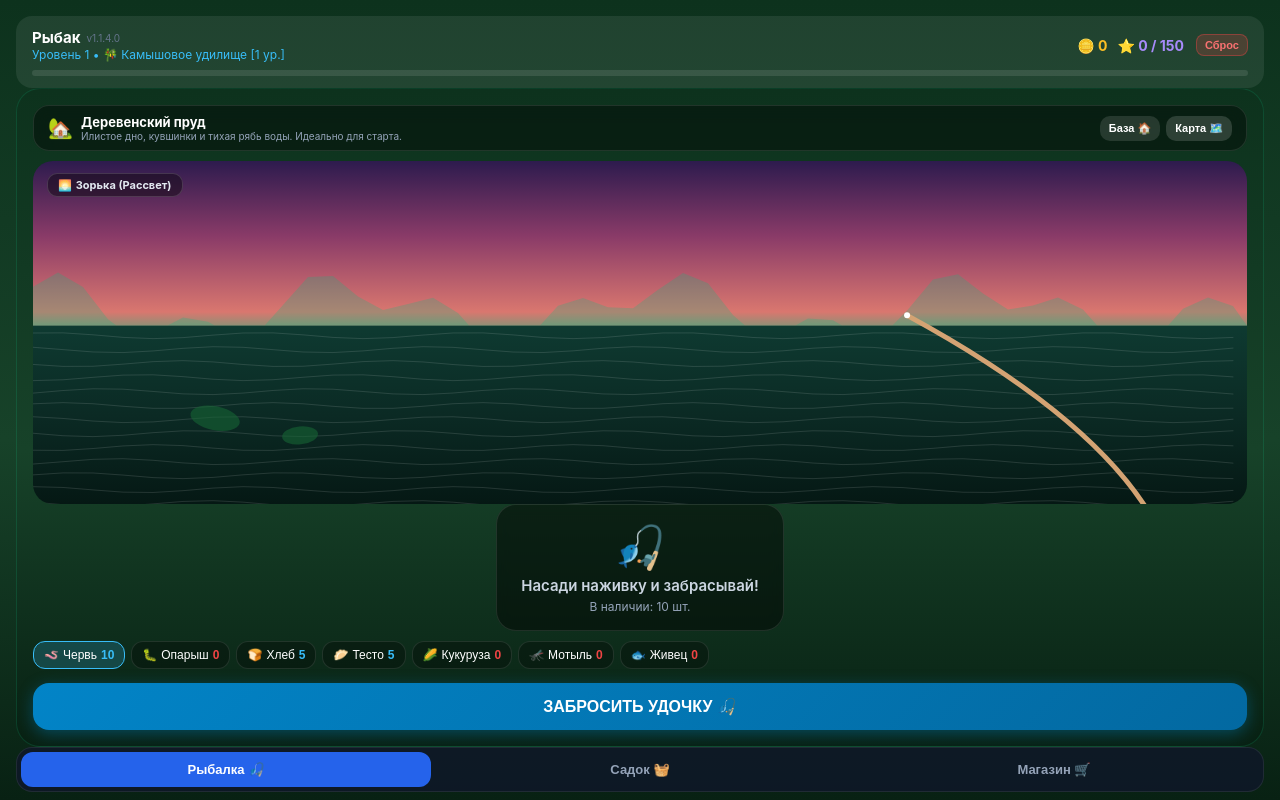
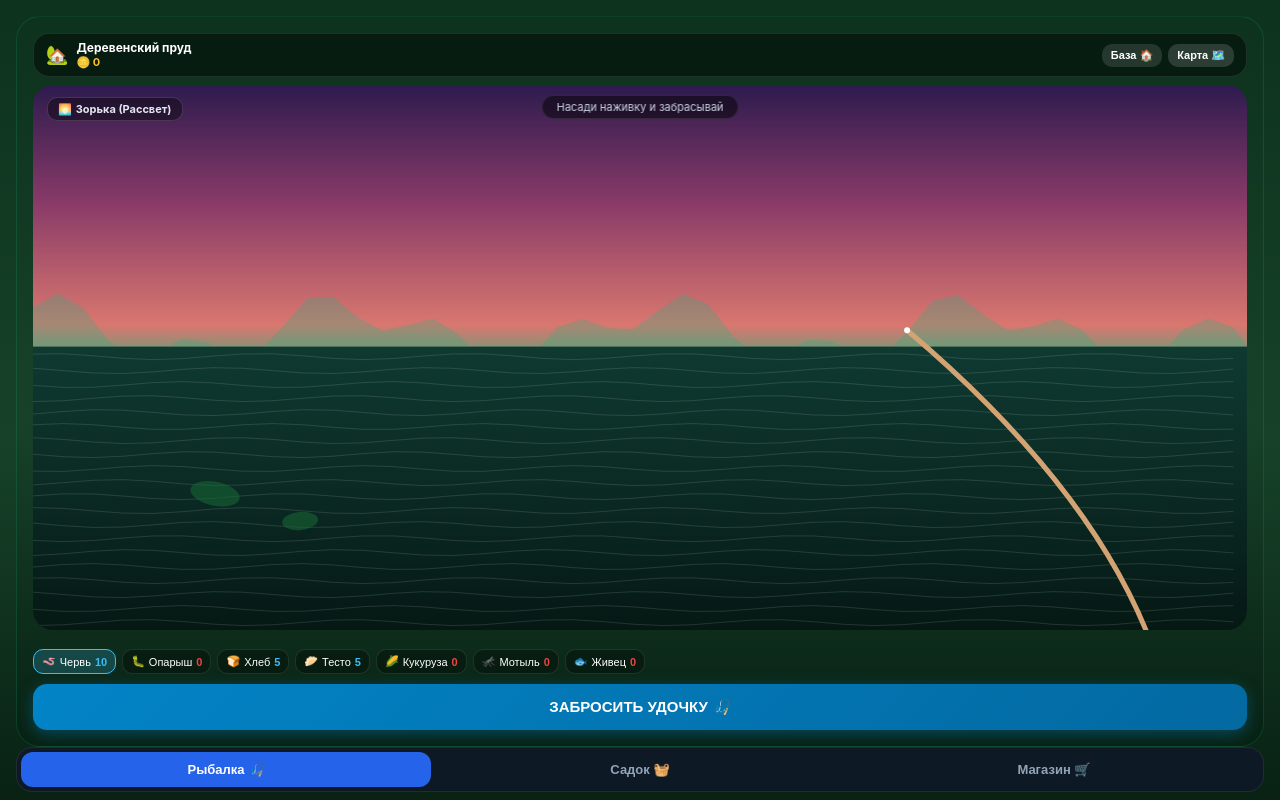
Before and after one commit to tourist217/fishing-game, a React (Vite) app: page / in a window 1280 px wide. Both pictures are taken after a click on the button "Отправиться на рыбалку 🎣". Built offline with nearby package versions, Linux system fonts and the light colour scheme.

Commit message:
fix: Fix jumping pond viewport height with unified fixed control panel, compact overlays & hidden top header v1.1.5.0

```diff
--- a/src/App.tsx
+++ b/src/App.tsx
@@ -97,6 +97,7 @@ export default function App() {
         transition: 'background 0.5s ease',
       }}
     >
+      {!isAtPond && (
         <Header
           userName={player.userName}
           level={player.level}
@@ -106,6 +107,7 @@ export default function App() {
           rodName={`${gear.currentRod.name} [${gear.rodLevel} ур.]`}
           rodIcon={gear.currentRod.icon}
         />
+      )}
 
       {isMapOpen && (
         <MapScreen
@@ -138,6 +140,7 @@ export default function App() {
             baits={baits.baits}
             hasLineOnRod={gear.hasLineOnRod}
             rodMaterial={gear.currentRod.material}
+            coins={player.coins}
             currentLocation={currentLocation}
             onBackToHub={() => {
               fishing.resetToIdle();
--- a/src/components/FishingScreen.tsx
+++ b/src/components/FishingScreen.tsx
@@ -19,6 +19,7 @@ interface FishingScreenProps {
   baits: Record<string, number>;
   hasLineOnRod?: boolean;
   rodMaterial?: string;
+  coins?: number;
   onSelectBait: (baitId: string) => void;
   onStartFishing: () => void;
   onStartReeling: () => void;
@@ -44,6 +45,7 @@ export const FishingScreen: React.FC<FishingScreenProps> = ({
   baits,
   hasLineOnRod = true,
   rodMaterial = 'bamboo',
+  coins,
   onSelectBait,
   onStartFishing,
   onStartReeling,
@@ -80,23 +82,26 @@ export const FishingScreen: React.FC<FishingScreenProps> = ({
           display: 'flex',
           justifyContent: 'space-between',
           alignItems: 'center',
-          background: 'rgba(0, 0, 0, 0.4)',
+          background: 'rgba(0, 0, 0, 0.45)',
           backdropFilter: 'blur(8px)',
-          padding: '8px 14px',
+          padding: '6px 12px',
           borderRadius: '16px',
           border: '1px solid rgba(255, 255, 255, 0.1)',
           zIndex: 10,
+          minHeight: '44px',
         }}
       >
         <div style={{ display: 'flex', alignItems: 'center', gap: '8px' }}>
-          <span style={{ fontSize: '20px' }}>{currentLocation.icon}</span>
+          <span style={{ fontSize: '18px' }}>{currentLocation.icon}</span>
           <div>
-            <div style={{ fontSize: '13px', fontWeight: 'bold', color: '#fff' }}>
+            <div style={{ fontSize: '12px', fontWeight: 'bold', color: '#fff', lineHeight: 1.2 }}>
               {currentLocation.name}
             </div>
-            <div style={{ fontSize: '10px', color: '#94a3b8' }}>
-              {currentLocation.description}
+            {coins !== undefined && (
+              <div style={{ fontSize: '11px', fontWeight: 'bold', color: '#fbbf24', lineHeight: 1.2 }}>
+                🪙 {coins.toLocaleString('ru-RU')}
               </div>
+            )}
           </div>
         </div>
 
@@ -111,7 +116,7 @@ export const FishingScreen: React.FC<FishingScreenProps> = ({
                 color: '#fff',
                 fontSize: '11px',
                 fontWeight: 'bold',
-                padding: '6px 9px',
+                padding: '5px 9px',
                 cursor: 'pointer',
               }}
             >
@@ -127,7 +132,7 @@ export const FishingScreen: React.FC<FishingScreenProps> = ({
               color: '#fff',
               fontSize: '11px',
               fontWeight: 'bold',
-              padding: '6px 9px',
+              padding: '5px 9px',
               cursor: 'pointer',
             }}
           >
@@ -147,7 +152,7 @@ export const FishingScreen: React.FC<FishingScreenProps> = ({
           position: 'relative',
           borderRadius: '16px',
           overflow: 'hidden',
-          margin: '10px 0',
+          margin: '8px 0',
         }}
       >
         <FishingSceneCanvas
@@ -157,91 +162,78 @@ export const FishingScreen: React.FC<FishingScreenProps> = ({
           rodMaterial={rodMaterial}
         />
 
+        {/* Компактные информирующие бейджи сверху холста */}
         {gameState === 'idle' && (
           <div
             style={{
-              position: 'relative',
+              position: 'absolute',
+              top: '10px',
+              left: '50%',
+              transform: 'translateX(-50%)',
               zIndex: 5,
-              textAlign: 'center',
+              background: 'rgba(0, 0, 0, 0.5)',
+              backdropFilter: 'blur(6px)',
+              padding: '4px 14px',
+              borderRadius: '12px',
+              border: '1px solid rgba(255, 255, 255, 0.1)',
+              fontSize: '11px',
               color: '#cbd5e1',
-              background: 'rgba(0, 0, 0, 0.45)',
-              backdropFilter: 'blur(6px)',
-              padding: '16px 24px',
-              borderRadius: '20px',
-              border: '1px solid rgba(255, 255, 255, 0.1)',
+              whiteSpace: 'nowrap',
             }}
           >
-            <div style={{ fontSize: '42px', marginBottom: '4px' }}>🎣</div>
-            <div style={{ fontSize: '15px', fontWeight: 600 }}>Насади наживку и забрасывай!</div>
-            <div style={{ fontSize: '12px', color: '#94a3b8', marginTop: '4px' }}>
-              В наличии: {currentBaitCount} шт.
-            </div>
+            Насади наживку и забрасывай
           </div>
         )}
 
         {gameState === 'waiting' && (
           <div
             style={{
-              position: 'relative',
+              position: 'absolute',
+              top: '10px',
+              left: '50%',
+              transform: 'translateX(-50%)',
               zIndex: 5,
-              textAlign: 'center',
+              background: 'rgba(0, 0, 0, 0.55)',
+              backdropFilter: 'blur(6px)',
+              padding: '4px 14px',
+              borderRadius: '12px',
+              border: '1px solid rgba(56, 189, 248, 0.3)',
+              fontSize: '11px',
+              fontWeight: 'bold',
               color: '#38bdf8',
-              background: 'rgba(0, 0, 0, 0.45)',
-              backdropFilter: 'blur(6px)',
-              padding: '14px 20px',
-              borderRadius: '20px',
-              border: '1px solid rgba(56, 189, 248, 0.2)',
+              whiteSpace: 'nowrap',
+              display: 'flex',
+              alignItems: 'center',
+              gap: '6px',
             }}
           >
-            <div
-              style={{
-                fontSize: '36px',
-                marginBottom: '4px',
-                display: 'inline-block',
-                animation: 'pulse 1.5s infinite',
-              }}
-            >
-              🌊
-            </div>
-            <div style={{ fontSize: '15px', fontWeight: 'bold' }}>Ждём поклёвку...</div>
-            <div style={{ fontSize: '11px', color: '#94a3b8' }}>Смотри на поплавок</div>
+            <span style={{ display: 'inline-block', animation: 'pulse 1.5s infinite' }}>🌊</span>
+            <span>Ждём поклёвку...</span>
           </div>
         )}
 
         {gameState === 'hooked' && (
           <div
             style={{
-              position: 'relative',
+              position: 'absolute',
+              top: '10px',
+              left: '50%',
+              transform: 'translateX(-50%)',
               zIndex: 5,
-              textAlign: 'center',
-              background: 'rgba(0, 0, 0, 0.65)',
-              backdropFilter: 'blur(8px)',
-              padding: '18px 26px',
-              borderRadius: '22px',
-              border: '1px solid rgba(245, 158, 11, 0.3)',
+              background: 'rgba(245, 158, 11, 0.25)',
+              backdropFilter: 'blur(6px)',
+              padding: '4px 16px',
+              borderRadius: '12px',
+              border: '1px solid #f59e0b',
+              fontSize: '13px',
+              fontWeight: 'bold',
+              color: '#fbbf24',
+              whiteSpace: 'nowrap',
+              boxShadow: '0 0 12px rgba(245, 158, 11, 0.4)',
+              animation: 'pulse 0.8s infinite',
             }}
           >
-            <div style={{ fontSize: '44px', marginBottom: '4px' }}>⚡</div>
-            <div style={{ fontSize: '20px', fontWeight: 'bold', color: '#f59e0b' }}>
-              КЛЮЁТ!
-            </div>
-            <button
-              onClick={onStartReeling}
-              style={{
-                marginTop: '12px',
-                background: 'linear-gradient(135deg, #f59e0b, #d97706)',
-                border: 'none',
-                borderRadius: '14px',
-                color: '#fff',
-                fontSize: '16px',
-                fontWeight: 'bold',
-                padding: '12px 28px',
-                boxShadow: '0 4px 16px rgba(245, 158, 11, 0.4)',
-                cursor: 'pointer',
-              }}
-            >
-              ПОДСЕЧЬ! 🎣
-            </button>
+            ⚡ КЛЮЁТ!
           </div>
         )}
 
@@ -249,19 +241,19 @@ export const FishingScreen: React.FC<FishingScreenProps> = ({
           <div
             style={{
               position: 'absolute',
-              top: '12px',
+              top: '10px',
               left: '50%',
               transform: 'translateX(-50%)',
-              width: 'calc(100% - 32px)',
+              width: 'calc(100% - 24px)',
               maxWidth: '320px',
               zIndex: 5,
               display: 'flex',
               flexDirection: 'column',
-              gap: '10px',
+              gap: '8px',
               background: 'rgba(0, 0, 0, 0.65)',
               backdropFilter: 'blur(8px)',
-              padding: '12px 16px',
-              borderRadius: '16px',
+              padding: '10px 14px',
+              borderRadius: '14px',
               border: '1px solid rgba(255, 255, 255, 0.15)',
             }}
           >
@@ -273,7 +265,7 @@ export const FishingScreen: React.FC<FishingScreenProps> = ({
                   justifyContent: 'space-between',
                   fontSize: '11px',
                   color: '#94a3b8',
-                  marginBottom: '4px',
+                  marginBottom: '3px',
                 }}
               >
                 <span>Подмотка к берегу</span>
@@ -283,9 +275,9 @@ export const FishingScreen: React.FC<FishingScreenProps> = ({
               </div>
               <div
                 style={{
-                  height: '10px',
+                  height: '8px',
                   background: 'rgba(0, 0, 0, 0.5)',
-                  borderRadius: '6px',
+                  borderRadius: '4px',
                   overflow: 'hidden',
                   border: '1px solid rgba(255, 255, 255, 0.1)',
                 }}
@@ -309,7 +301,7 @@ export const FishingScreen: React.FC<FishingScreenProps> = ({
                   justifyContent: 'space-between',
                   fontSize: '11px',
                   color: '#94a3b8',
-                  marginBottom: '4px',
+                  marginBottom: '3px',
                 }}
               >
                 <span>Натяжение лески</span>
@@ -325,9 +317,9 @@ export const FishingScreen: React.FC<FishingScreenProps> = ({
 
               <div
                 style={{
-                  height: '22px',
+                  height: '20px',
                   background: 'rgba(0, 0, 0, 0.6)',
-                  borderRadius: '11px',
+                  borderRadius: '10px',
                   position: 'relative',
                   overflow: 'hidden',
                   border: '1px solid rgba(255, 255, 255, 0.15)',
@@ -368,16 +360,25 @@ export const FishingScreen: React.FC<FishingScreenProps> = ({
         )}
       </div>
 
-      {/* Нижняя панель управления */}
-      {gameState === 'idle' && (
-        <div style={{ display: 'flex', flexDirection: 'column', gap: '10px' }}>
-          {/* Селектор наживки */}
+      {/* Единая нижняя панель управления статичной высоты (92px) */}
+      <div
+        style={{
+          display: 'flex',
+          flexDirection: 'column',
+          gap: '8px',
+          minHeight: '92px',
+          justifyContent: 'flex-end',
+        }}
+      >
+        {/* Селектор наживки (всегда одной высоты) */}
         <div
           style={{
             display: 'flex',
             gap: '6px',
             overflowX: 'auto',
-              paddingBottom: '4px',
+            paddingBottom: '2px',
+            opacity: gameState === 'idle' ? 1 : 0.6,
+            pointerEvents: gameState === 'idle' ? 'auto' : 'none',
           }}
         >
           {[
@@ -399,10 +400,10 @@ export const FishingScreen: React.FC<FishingScreenProps> = ({
                   flex: '0 0 auto',
                   background: isSelected ? 'rgba(56, 189, 248, 0.2)' : 'rgba(0, 0, 0, 0.3)',
                   border: isSelected ? '1px solid #38bdf8' : '1px solid rgba(255, 255, 255, 0.1)',
-                    borderRadius: '12px',
-                    padding: '6px 10px',
+                  borderRadius: '10px',
+                  padding: '5px 8px',
                   color: '#fff',
-                    fontSize: '12px',
+                  fontSize: '11px',
                   cursor: 'pointer',
                   display: 'flex',
                   alignItems: 'center',
@@ -419,22 +420,23 @@ export const FishingScreen: React.FC<FishingScreenProps> = ({
           })}
         </div>
 
-          {/* Кнопка заброса */}
+        {/* Главная кнопка действия (всегда занимает одинаковую нижнюю позицию) */}
+        {gameState === 'idle' && (
           <button
             onClick={canCast ? onStartFishing : (!hasLineOnRod ? onOpenShop : undefined)}
             disabled={!canCast && hasLineOnRod}
             style={{
+              height: '46px',
               background: canCast
                 ? 'linear-gradient(135deg, #0284c7, #0369a1)'
                 : !hasLineOnRod
                 ? 'linear-gradient(135deg, #ef4444, #b91c1c)'
                 : 'rgba(255, 255, 255, 0.1)',
               border: 'none',
-              borderRadius: '16px',
+              borderRadius: '14px',
               color: canCast || !hasLineOnRod ? '#fff' : '#64748b',
-              fontSize: '16px',
+              fontSize: '15px',
               fontWeight: 'bold',
-              padding: '14px',
               cursor: canCast || !hasLineOnRod ? 'pointer' : 'not-allowed',
               boxShadow: canCast ? '0 4px 16px rgba(2, 132, 199, 0.4)' : 'none',
             }}
@@ -445,37 +447,70 @@ export const FishingScreen: React.FC<FishingScreenProps> = ({
               ? 'НЕТ ЛЕСКИ (КУПИТЬ В МАГАЗИНЕ) 🛒'
               : 'НЕТ НАЖИВКИ 🚫'}
           </button>
-        </div>
         )}
 
-      {/* Кнопка удерживания при вываживании */}
+        {gameState === 'waiting' && (
+          <button
+            disabled
+            style={{
+              height: '46px',
+              background: 'rgba(15, 23, 42, 0.6)',
+              border: '1px solid rgba(56, 189, 248, 0.2)',
+              borderRadius: '14px',
+              color: '#38bdf8',
+              fontSize: '14px',
+              fontWeight: 'bold',
+              cursor: 'default',
+            }}
+          >
+            ОЖИДАНИЕ ПОКЛЁВКИ... 🌊
+          </button>
+        )}
+
+        {gameState === 'hooked' && (
+          <button
+            onClick={onStartReeling}
+            style={{
+              height: '46px',
+              background: 'linear-gradient(135deg, #f59e0b, #d97706)',
+              border: 'none',
+              borderRadius: '14px',
+              color: '#fff',
+              fontSize: '16px',
+              fontWeight: 'bold',
+              boxShadow: '0 4px 16px rgba(245, 158, 11, 0.4)',
+              cursor: 'pointer',
+              animation: 'pulse 0.8s infinite',
+            }}
+          >
+            ПОДСЕЧЬ! 🎣
+          </button>
+        )}
+
         {gameState === 'reeling' && (
-        <div style={{ display: 'flex', justifyContent: 'center' }}>
           <button
             onMouseDown={onPullStart}
             onMouseUp={onPullEnd}
             onTouchStart={onPullStart}
             onTouchEnd={onPullEnd}
             style={{
-              width: '100%',
-              maxWidth: '300px',
+              height: '46px',
               background: 'linear-gradient(135deg, #ef4444, #dc2626)',
               border: 'none',
-              borderRadius: '18px',
+              borderRadius: '14px',
               color: '#fff',
-              fontSize: '18px',
+              fontSize: '17px',
               fontWeight: 'bold',
-              padding: '16px',
               cursor: 'pointer',
-              boxShadow: '0 6px 20px rgba(239, 68, 68, 0.4)',
+              boxShadow: '0 4px 16px rgba(239, 68, 68, 0.4)',
               userSelect: 'none',
               WebkitUserSelect: 'none',
             }}
           >
             ТЯНУТЬ! 🔄
           </button>
+        )}
       </div>
-      )}
 
       {/* Модальное окно поимки рыбы */}
       {gameState === 'caught' && currentFish && (
--- a/src/version.ts
+++ b/src/version.ts
@@ -1 +1 @@
-export const APP_VERSION = 'v1.1.4.0';
+export const APP_VERSION = 'v1.1.5.0';
```
Lines whose indentation alone changed are shown as unchanged.
